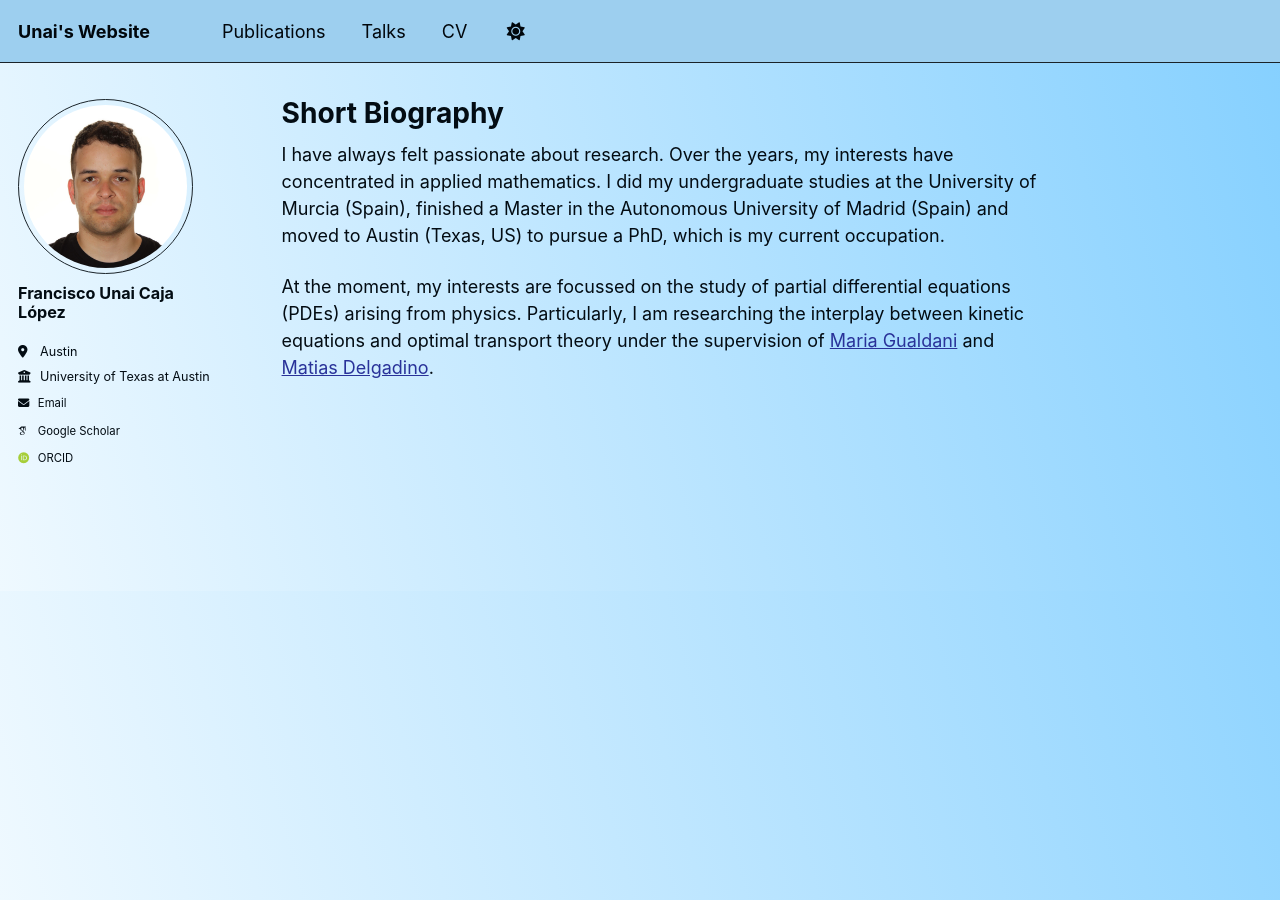
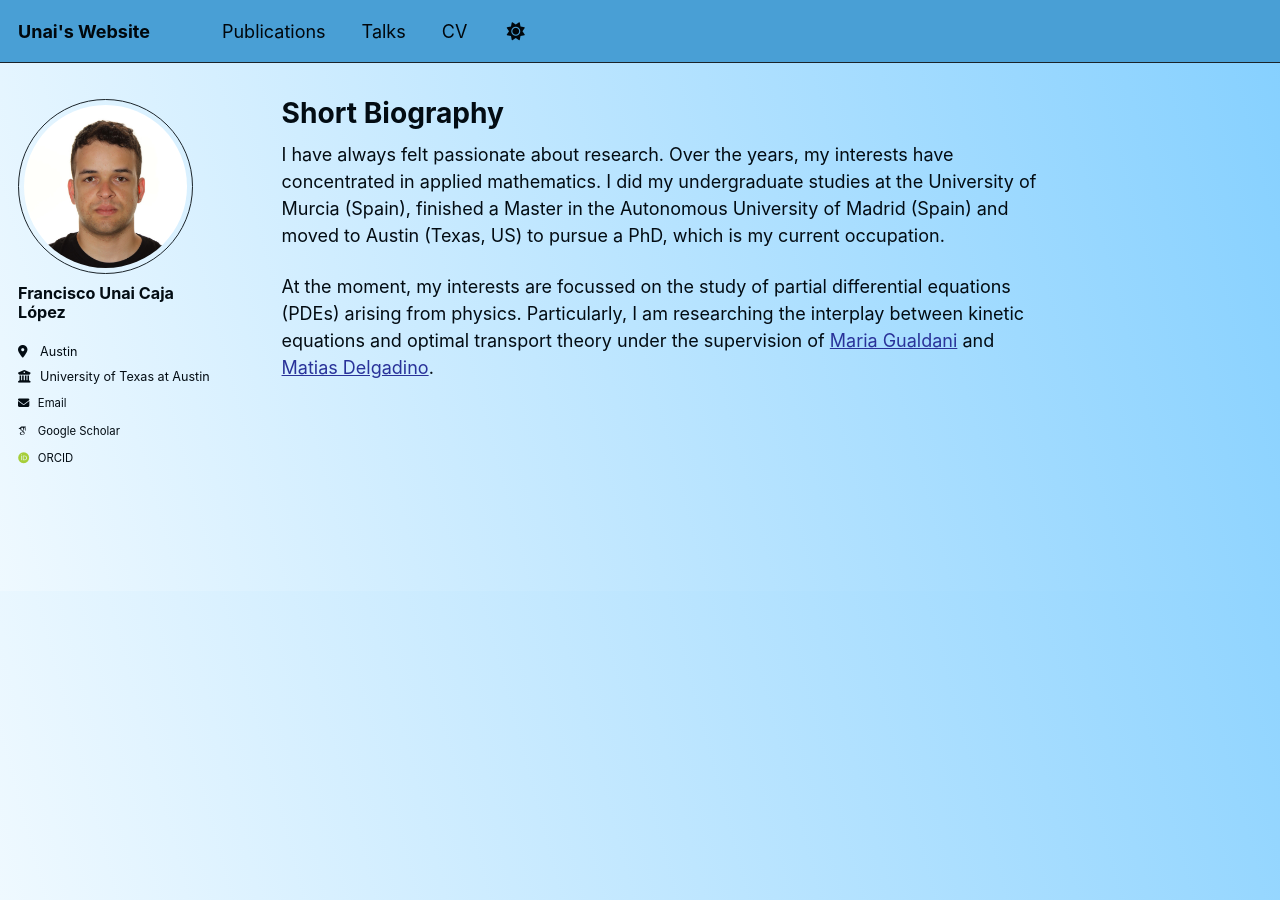
Before and after one commit to UnaiCaja/UnaiCaja.github.io, a Jekyll site: the page built from _pages/about.md, in a window 1280 px wide. Built offline with Jekyll 4.4.1, drawn with Linux system fonts in a browser that asks for light colours; some web fonts are replaced.

Commit message:
color update

```diff
--- a/_sass/theme/_dark.scss
+++ b/_sass/theme/_dark.scss
@@ -36,7 +36,7 @@ $sidebar-screen-min-width   : 1024px;
 /* Dark theme for the site */
 html[data-theme="dark"] {
     --global-base-color                 : #{$background};
-    --global-bg-color                   : #08253b;
+    --global-bg-color                   : #030f28;
     --global-footer-bg-color            : #{$background};
     --global-border-color               : #{$light-gray};
     --global-dark-border-color          : #{$background-light};
--- a/_sass/theme/_default.scss
+++ b/_sass/theme/_default.scss
@@ -29,7 +29,7 @@ $sidebar-screen-min-width   : 1024px;
 /* Default light theme for the site */
 :root {
     --global-base-color                 : #{$gray};
-    --global-bg-color                   : #9dcfef;
+    --global-bg-color                   : #499fd5;
     --global-footer-bg-color            : #e2d1ce;
     --global-border-color               : #{$lighter-gray};
     --global-dark-border-color          : #92d5ff;
```
